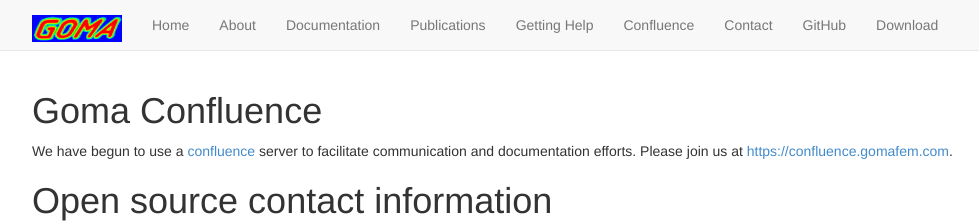
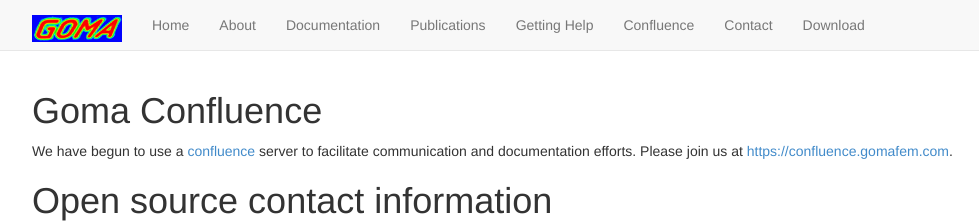
Before and after one commit to goma/goma.github.io, a Jekyll site: the page built from contact.md, in a window 1280 px wide. Shown: the top 223 px of the page, without its empty margins (38-1017 px from the left). Built offline with Jekyll 4.4.1, drawn with Linux system fonts in a browser that asks for light colours; nearby versions of some CDN libraries.

```diff
--- a/_layouts/default.html
+++ b/_layouts/default.html
@@ -43,9 +43,8 @@
             <li><a href="/documentation.html">Documentation</a></li>
             <li><a href="/publications.html">Publications</a></li>
 	    <li><a href="/getting-help.html">Getting Help</a></li>
-	    <li><a href="https://confluence.gomafem.com">Confluence</a></li>
+	    <li><a href="https://confluence.gomafem.com/questions">Confluence</a></li>
 	    <li><a href="/contact.html">Contact</a></li>
-            <li><a href="https://github.com/goma/goma">GitHub</a></li>
 	    <li><a href="https://github.com/goma/goma">Download</a></li>
           </ul>
         </div><!--/.nav-collapse -->
```
